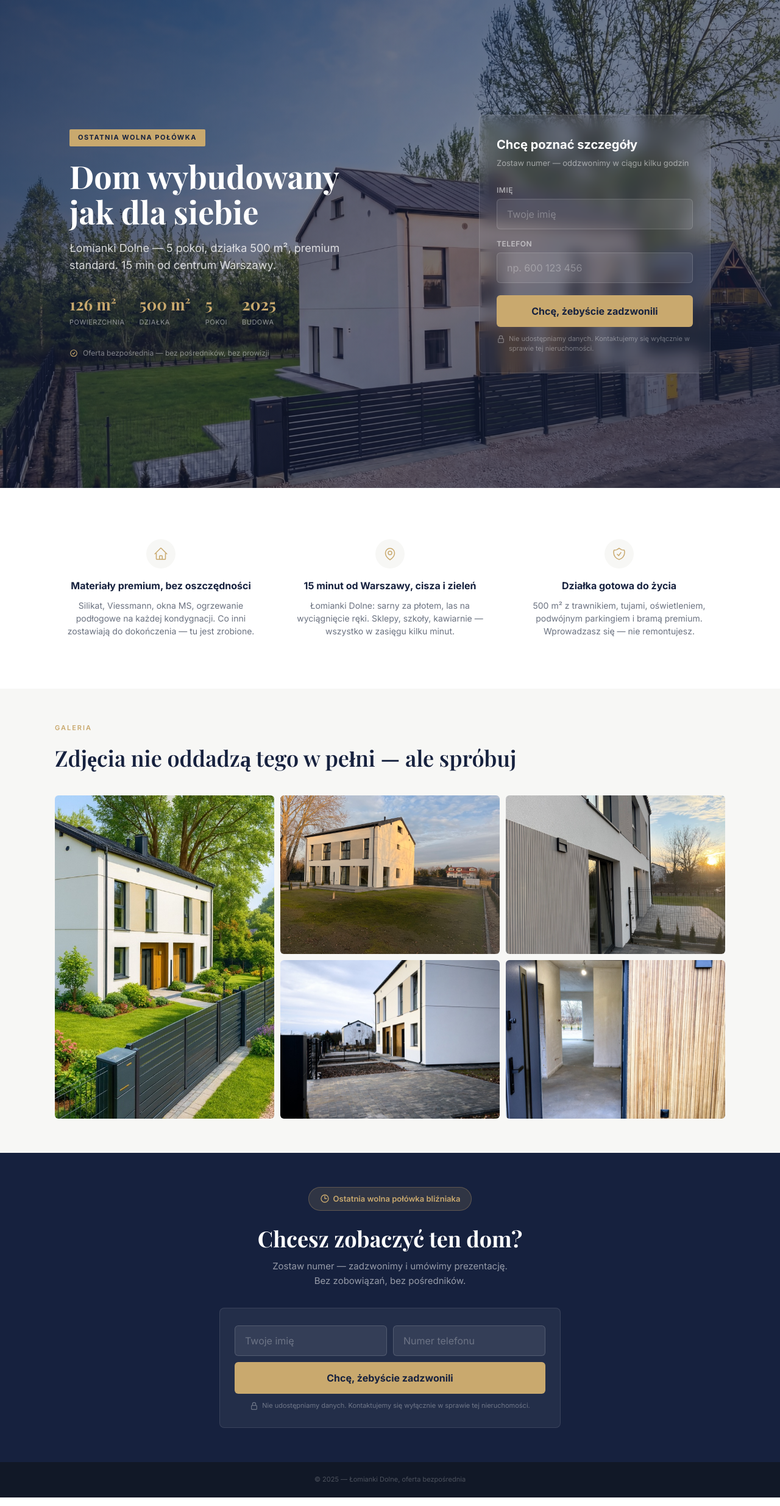
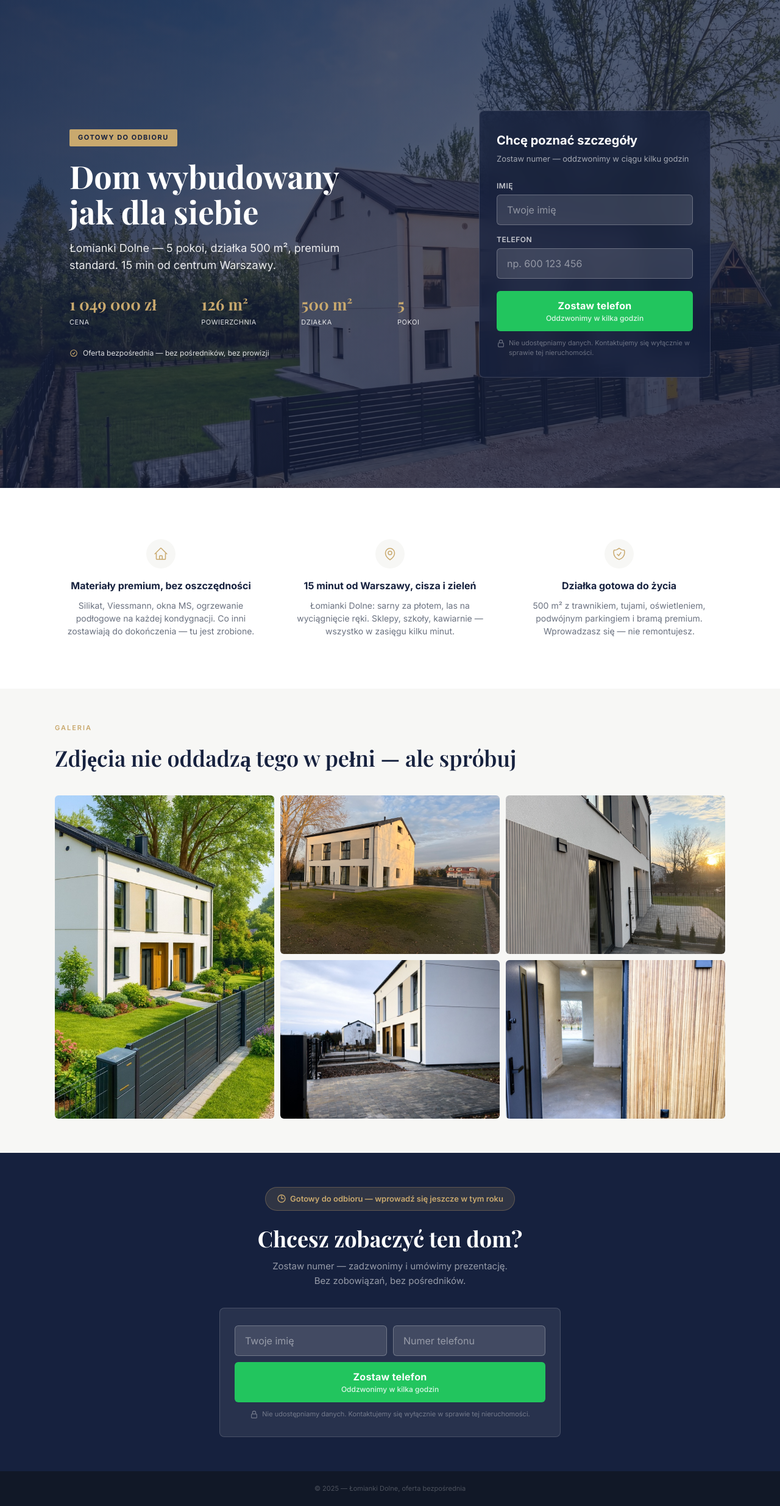
Before and after one commit to bartgryszko/brzegowa-landing, a website: page index.html in a window 1280 px wide. Shown: the whole page at 61% size. Drawn offline with nearby package versions, Linux system fonts and the light colour scheme.

Commit message:
Improve contrast, layout, and CTA copy
- Darken hero overlay for better text readability
- Increase form card background opacity + input contrast
- Stats grid 2x2 on mobile instead of wrapping 3+1
- Add price (1 049 000 zł) to hero stats
- Green CTA buttons (#22c55e) for better visibility
- Two-line button: "Zostaw telefon" + "Oddzwonimy w kilka godzin"
- Sticky CTA hides when final form section is visible
- Change badge to "Gotowy do odbioru" (truthful urgency)
- Remove bottom padding on mobile

```diff
--- a/index.html
+++ b/index.html
@@ -38,32 +38,33 @@
     .hero{position:relative;min-height:100vh;overflow:hidden;display:flex;align-items:stretch}
     .hero-bg{position:absolute;inset:0}
     .hero-bg img{width:100%;height:100%;object-fit:cover;object-position:center 35%}
-    .hero-bg::after{content:'';position:absolute;inset:0;background:linear-gradient(135deg,rgba(22,33,62,.82) 0%,rgba(22,33,62,.55) 50%,rgba(22,33,62,.75) 100%)}
+    .hero-bg::after{content:'';position:absolute;inset:0;background:linear-gradient(135deg,rgba(22,33,62,.88) 0%,rgba(22,33,62,.72) 50%,rgba(22,33,62,.82) 100%)}
     .hero-inner{position:relative;z-index:2;width:100%;max-width:1100px;margin:0 auto;padding:60px 24px;display:grid;grid-template-columns:1fr 380px;gap:48px;align-items:center}
 
     .hero-badge{display:inline-block;background:var(--gold);color:var(--navy);font-size:11px;font-weight:700;letter-spacing:1.5px;text-transform:uppercase;padding:5px 14px;border-radius:2px;margin-bottom:20px}
     .hero-title{font-family:'Playfair Display',serif;font-size:clamp(32px,4.5vw,52px);font-weight:700;color:var(--white);line-height:1.12;margin-bottom:16px}
-    .hero-sub{font-size:clamp(15px,1.8vw,18px);color:rgba(255,255,255,.8);font-weight:400;margin-bottom:28px;max-width:480px;line-height:1.6}
+    .hero-sub{font-size:clamp(15px,1.8vw,18px);color:rgba(255,255,255,.9);font-weight:400;margin-bottom:28px;max-width:480px;line-height:1.6}
 
-    .hero-stats{display:flex;gap:24px;margin-bottom:32px;flex-wrap:wrap}
+    .hero-stats{display:grid;grid-template-columns:repeat(4,auto);gap:24px;margin-bottom:32px}
     .hero-stat{text-align:left}
     .hero-stat-val{font-family:'Playfair Display',serif;font-size:26px;font-weight:700;color:var(--gold)}
-    .hero-stat-lbl{font-size:11px;color:rgba(255,255,255,.5);text-transform:uppercase;letter-spacing:.5px}
+    .hero-stat-lbl{font-size:11px;color:rgba(255,255,255,.85);text-transform:uppercase;letter-spacing:.5px}
 
-    .hero-trust{display:flex;align-items:center;gap:8px;font-size:12px;color:rgba(255,255,255,.45)}
+    .hero-trust{display:flex;align-items:center;gap:8px;font-size:12px;color:rgba(255,255,255,.85)}
     .hero-trust svg{width:14px;height:14px;color:var(--gold);flex-shrink:0}
 
     /* FORM CARD (in hero) */
-    .form-card{background:rgba(255,255,255,.07);border:1px solid rgba(255,255,255,.12);border-radius:8px;padding:32px 28px;backdrop-filter:blur(12px)}
+    .form-card{background:rgba(22,33,62,.75);border:1px solid rgba(255,255,255,.15);border-radius:8px;padding:32px 28px;backdrop-filter:blur(16px)}
     .form-card h2{font-size:20px;font-weight:700;color:var(--white);margin-bottom:4px}
-    .form-card .form-sub{font-size:13px;color:rgba(255,255,255,.5);margin-bottom:24px}
+    .form-card .form-sub{font-size:13px;color:rgba(255,255,255,.6);margin-bottom:24px}
     .form-group{margin-bottom:14px}
-    .form-group label{display:block;font-size:12px;font-weight:600;color:rgba(255,255,255,.55);text-transform:uppercase;letter-spacing:.5px;margin-bottom:5px}
-    .form-group input{width:100%;padding:14px 16px;background:rgba(255,255,255,.08);border:1px solid rgba(255,255,255,.15);border-radius:6px;color:var(--white);font-size:16px;font-family:inherit;transition:border-color .2s}
-    .form-group input::placeholder{color:rgba(255,255,255,.28)}
-    .form-group input:focus{outline:none;border-color:var(--gold);background:rgba(255,255,255,.12)}
-    .form-submit{width:100%;padding:16px;background:var(--gold);color:var(--navy);font-size:16px;font-weight:700;border:none;border-radius:6px;cursor:pointer;font-family:inherit;transition:background .2s;margin-top:6px}
-    .form-submit:hover{background:var(--gold-light)}
+    .form-group label{display:block;font-size:12px;font-weight:600;color:rgba(255,255,255,.75);text-transform:uppercase;letter-spacing:.5px;margin-bottom:5px}
+    .form-group input{width:100%;padding:14px 16px;background:rgba(255,255,255,.12);border:1px solid rgba(255,255,255,.25);border-radius:6px;color:var(--white);font-size:16px;font-family:inherit;transition:border-color .2s}
+    .form-group input::placeholder{color:rgba(255,255,255,.45)}
+    .form-group input:focus{outline:none;border-color:var(--gold);background:rgba(255,255,255,.18)}
+    .form-submit{width:100%;padding:14px 16px;background:#22c55e;color:#fff;font-size:16px;font-weight:700;border:none;border-radius:6px;cursor:pointer;font-family:inherit;transition:background .2s;margin-top:6px;letter-spacing:.3px;line-height:1.3}
+    .form-submit:hover{background:#16a34a}
+    .form-submit small{display:block;font-size:12px;font-weight:500;opacity:.85;letter-spacing:0;margin-top:2px}
     .form-submit:disabled{opacity:.6;cursor:not-allowed}
     .form-note{display:flex;align-items:start;gap:6px;font-size:11px;color:rgba(255,255,255,.35);margin-top:12px;line-height:1.4}
     .form-note svg{width:14px;height:14px;flex-shrink:0;margin-top:1px;color:rgba(255,255,255,.35)}
@@ -103,12 +104,12 @@
     .urgency-badge svg{width:16px;height:16px}
     .final-cta h2{font-family:'Playfair Display',serif;font-size:clamp(24px,3.5vw,36px);font-weight:700;color:var(--white);margin-bottom:12px;line-height:1.2}
     .final-cta p{font-size:15px;color:rgba(255,255,255,.55);margin-bottom:32px;line-height:1.6}
-    .final-form{background:rgba(255,255,255,.06);border:1px solid rgba(255,255,255,.1);border-radius:8px;padding:28px 24px;text-align:left}
+    .final-form{background:rgba(255,255,255,.08);border:1px solid rgba(255,255,255,.15);border-radius:8px;padding:28px 24px;text-align:left}
     .final-form .form-row{display:flex;gap:10px;margin-bottom:10px}
     .final-form .form-row input{flex:1}
-    .final-form input{width:100%;padding:14px 16px;background:rgba(255,255,255,.08);border:1px solid rgba(255,255,255,.15);border-radius:6px;color:var(--white);font-size:16px;font-family:inherit;transition:border-color .2s}
-    .final-form input::placeholder{color:rgba(255,255,255,.28)}
-    .final-form input:focus{outline:none;border-color:var(--gold);background:rgba(255,255,255,.12)}
+    .final-form input{width:100%;padding:14px 16px;background:rgba(255,255,255,.12);border:1px solid rgba(255,255,255,.25);border-radius:6px;color:var(--white);font-size:16px;font-family:inherit;transition:border-color .2s}
+    .final-form input::placeholder{color:rgba(255,255,255,.45)}
+    .final-form input:focus{outline:none;border-color:var(--gold);background:rgba(255,255,255,.18)}
     .final-form .form-submit{margin-top:0}
     .final-form .form-note{justify-content:center}
 
@@ -116,8 +117,8 @@
     .footer{background:#111827;padding:20px 24px;text-align:center;font-size:11px;color:rgba(255,255,255,.25)}
 
     /* ===== STICKY MOBILE CTA ===== */
-    .sticky-cta{display:none;position:fixed;bottom:0;left:0;right:0;z-index:100;background:var(--navy);border-top:1px solid rgba(255,255,255,.1);padding:12px 16px;backdrop-filter:blur(10px)}
-    .sticky-cta button{width:100%;padding:14px;background:var(--gold);color:var(--navy);font-size:15px;font-weight:700;border:none;border-radius:6px;cursor:pointer;font-family:inherit}
+    .sticky-cta{display:none;position:fixed;bottom:0;left:0;right:0;z-index:100;background:rgba(22,33,62,.95);border-top:1px solid rgba(255,255,255,.1);padding:12px 16px;backdrop-filter:blur(10px)}
+    .sticky-cta button{width:100%;padding:14px;background:#22c55e;color:#fff;font-size:15px;font-weight:700;border:none;border-radius:6px;cursor:pointer;font-family:inherit;letter-spacing:.3px}
 
     /* ===== LIGHTBOX ===== */
     .lightbox{display:none;position:fixed;inset:0;z-index:1000;background:rgba(0,0,0,.92);align-items:center;justify-content:center;cursor:pointer}
@@ -128,12 +129,13 @@
     /* ===== MOBILE ===== */
     @media(max-width:768px){
       .hero-inner{grid-template-columns:1fr;padding:100px 20px 40px;gap:32px}
-      .hero-stats{gap:16px}
+      .hero-stats{grid-template-columns:1fr 1fr;gap:12px 24px}
       .hero-stat-val{font-size:22px}
+      .hero-stat{padding:8px 0}
       .hero{min-height:auto}
       .form-card-desktop{display:none}
       .sticky-cta{display:block}
-      body{padding-bottom:70px}
+      body{padding-bottom:0}
       .benefits-grid{grid-template-columns:1fr;gap:0}
       .benefit{text-align:left;display:flex;align-items:start;gap:16px;padding:20px 0;border-bottom:1px solid #e5e7eb}
       .benefit:last-child{border-bottom:none}
@@ -156,10 +158,14 @@
     </div>
     <div class="hero-inner">
       <div class="hero-text">
-        <div class="hero-badge">Ostatnia wolna połówka</div>
+        <div class="hero-badge">Gotowy do odbioru</div>
         <h1 class="hero-title">Dom wybudowany<br>jak dla siebie</h1>
         <p class="hero-sub">Łomianki Dolne &mdash; 5 pokoi, działka 500&nbsp;m², premium standard. 15&nbsp;min od centrum Warszawy.</p>
         <div class="hero-stats">
+          <div class="hero-stat">
+            <div class="hero-stat-val">1 049 000 zł</div>
+            <div class="hero-stat-lbl">Cena</div>
+          </div>
           <div class="hero-stat">
             <div class="hero-stat-val">126 m²</div>
             <div class="hero-stat-lbl">Powierzchnia</div>
@@ -171,10 +177,6 @@
           <div class="hero-stat">
             <div class="hero-stat-val">5</div>
             <div class="hero-stat-lbl">Pokoi</div>
-          </div>
-          <div class="hero-stat">
-            <div class="hero-stat-val">2025</div>
-            <div class="hero-stat-lbl">Budowa</div>
           </div>
         </div>
         <div class="hero-trust">
@@ -196,7 +198,7 @@
             <label for="phone">Telefon</label>
             <input type="tel" id="phone" name="phone" placeholder="np. 600 123 456" required inputmode="tel" autocomplete="tel">
           </div>
-          <button type="submit" class="form-submit" id="submitBtn">Chcę, żebyście zadzwonili</button>
+          <button type="submit" class="form-submit" id="submitBtn">Zostaw telefon<small>Oddzwonimy w kilka godzin</small></button>
           <div class="form-note">
             <svg xmlns="http://www.w3.org/2000/svg" fill="none" viewBox="0 0 24 24" stroke-width="2" stroke="currentColor"><path stroke-linecap="round" stroke-linejoin="round" d="M16.5 10.5V6.75a4.5 4.5 0 1 0-9 0v3.75m-.75 11.25h10.5a2.25 2.25 0 0 0 2.25-2.25v-6.75a2.25 2.25 0 0 0-2.25-2.25H6.75a2.25 2.25 0 0 0-2.25 2.25v6.75a2.25 2.25 0 0 0 2.25 2.25Z"/></svg>
             Nie udostępniamy danych. Kontaktujemy się wyłącznie w sprawie tej nieruchomości.
@@ -268,7 +270,7 @@
     <div class="final-cta-inner">
       <div class="urgency-badge">
         <svg xmlns="http://www.w3.org/2000/svg" fill="none" viewBox="0 0 24 24" stroke-width="2" stroke="currentColor"><path stroke-linecap="round" stroke-linejoin="round" d="M12 6v6h4.5m4.5 0a9 9 0 1 1-18 0 9 9 0 0 1 18 0Z"/></svg>
-        Ostatnia wolna połówka bliźniaka
+        Gotowy do odbioru — wprowadź się jeszcze w tym roku
       </div>
       <h2>Chcesz zobaczyć ten dom?</h2>
       <p>Zostaw numer &mdash; zadzwonimy i umówimy prezentację.<br>Bez zobowiązań, bez pośredników.</p>
@@ -278,7 +280,7 @@
             <input type="text" name="name" placeholder="Twoje imię" required autocomplete="given-name">
             <input type="tel" name="phone" placeholder="Numer telefonu" required inputmode="tel" autocomplete="tel">
           </div>
-          <button type="submit" class="form-submit" id="submitBtnFinal">Chcę, żebyście zadzwonili</button>
+          <button type="submit" class="form-submit" id="submitBtnFinal">Zostaw telefon<small>Oddzwonimy w kilka godzin</small></button>
           <div class="form-note">
             <svg xmlns="http://www.w3.org/2000/svg" fill="none" viewBox="0 0 24 24" stroke-width="2" stroke="currentColor"><path stroke-linecap="round" stroke-linejoin="round" d="M16.5 10.5V6.75a4.5 4.5 0 1 0-9 0v3.75m-.75 11.25h10.5a2.25 2.25 0 0 0 2.25-2.25v-6.75a2.25 2.25 0 0 0-2.25-2.25H6.75a2.25 2.25 0 0 0-2.25 2.25v6.75a2.25 2.25 0 0 0 2.25 2.25Z"/></svg>
             Nie udostępniamy danych. Kontaktujemy się wyłącznie w&nbsp;sprawie tej nieruchomości.
@@ -302,7 +304,7 @@
 
   <!-- ===== STICKY MOBILE CTA ===== -->
   <div class="sticky-cta" id="stickyCta">
-    <button onclick="document.getElementById('kontakt').scrollIntoView({behavior:'smooth'})">Chcę poznać szczegóły</button>
+    <button onclick="document.getElementById('kontakt').scrollIntoView({behavior:'smooth'})">Zostaw telefon</button>
   </div>
 
   <!-- ===== LIGHTBOX ===== -->
@@ -324,16 +326,21 @@
     }
     document.addEventListener('keydown',e=>{if(e.key==='Escape')closeLightbox()});
 
-    // Sticky CTA: show after scrolling past hero
+    // Sticky CTA: show after hero, hide when final form is visible
     const stickyCta=document.getElementById('stickyCta');
+    const finalCtaSection=document.getElementById('kontakt');
     let stickyVisible=false;
-    window.addEventListener('scroll',()=>{
-      const show=window.scrollY>window.innerHeight*0.6;
+    function updateSticky(){
+      const pastHero=window.scrollY>window.innerHeight*0.6;
+      const finalRect=finalCtaSection.getBoundingClientRect();
+      const finalVisible=finalRect.top<window.innerHeight&&finalRect.bottom>0;
+      const show=pastHero&&!finalVisible;
       if(show!==stickyVisible){
         stickyVisible=show;
         stickyCta.style.transform=show?'translateY(0)':'translateY(100%)';
       }
-    },{passive:true});
+    }
+    window.addEventListener('scroll',updateSticky,{passive:true});
     stickyCta.style.transform='translateY(100%)';
     stickyCta.style.transition='transform .3s ease';
 
@@ -369,7 +376,7 @@
         }else throw new Error();
       }catch{
         btn.disabled=false;
-        btn.textContent='Chcę, żebyście zadzwonili';
+        btn.innerHTML='Zostaw telefon<small>Oddzwonimy w kilka godzin</small>';
         alert('Coś poszło nie tak. Spróbuj ponownie.');
       }
     }
```
